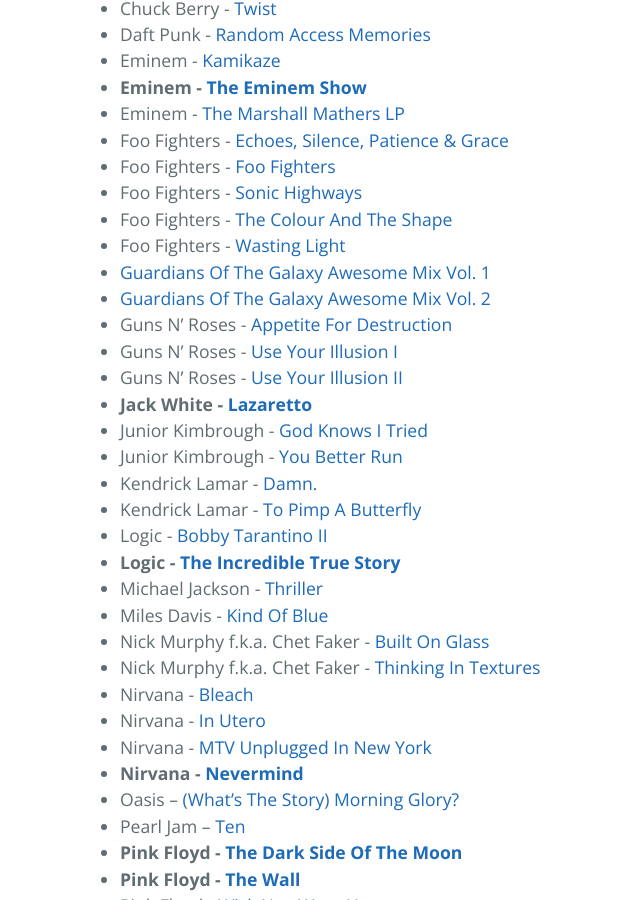
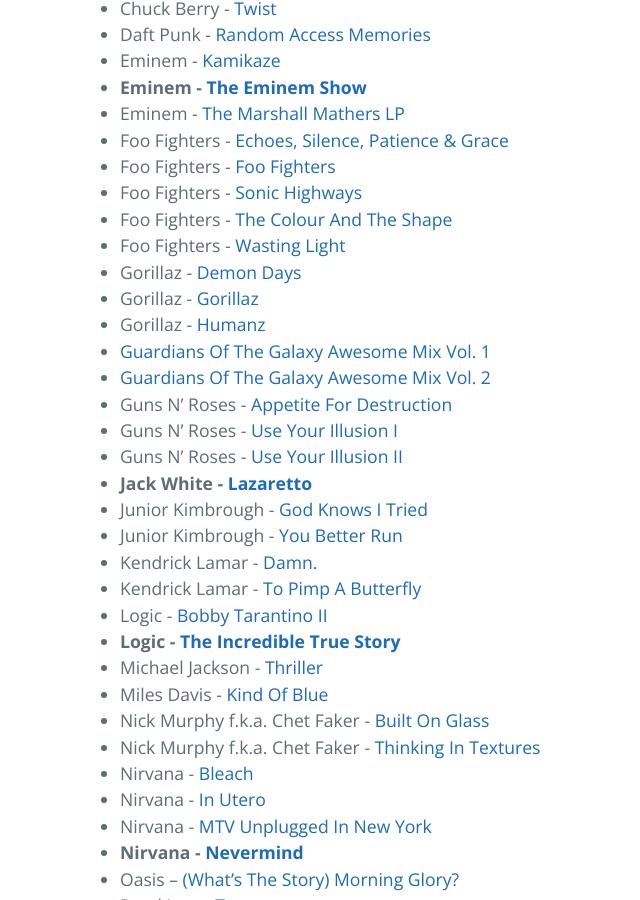
Before and after one commit to andrelago13/andrelago13.github.io, a Jekyll site: the page built from records.md, in a window 1280 px wide and 900 px high, scrolled down 1646 px. Shown: the whole window, without its empty margins (144-784 px from the left). Built offline with Jekyll 4.4.1, drawn with Linux system fonts in a browser that asks for light colours.

Commit message:
Update records.md

```diff
--- a/records.md
+++ b/records.md
@@ -59,6 +59,9 @@
 * Foo Fighters - [Sonic Highways](https://www.discogs.com/Foo-Fighters-Sonic-Highways/master/746528)
 * Foo Fighters - [The Colour And The Shape](https://www.discogs.com/Foo-Fighters-The-Colour-And-The-Shape/master/62129)
 * Foo Fighters - [Wasting Light](https://www.discogs.com/Foo-Fighters-Wasting-Light-Deluxe-Pre-Order-Package/master/326257)
+* Gorillaz - [Demon Days](https://www.discogs.com/Gorillaz-Demon-Days/master/58002)
+* Gorillaz - [Gorillaz](https://www.discogs.com/Gorillaz-Gorillaz/master/57988)
+* Gorillaz - [Humanz](https://www.discogs.com/Gorillaz-Humanz/master/1170392)
 * [Guardians Of The Galaxy Awesome Mix Vol. 1](https://www.discogs.com/Various-Guardians-Of-The-Galaxy-Awesome-Mix-Vol-1/release/6149924)
 * [Guardians Of The Galaxy Awesome Mix Vol. 2](https://www.discogs.com/Various-Guardians-Of-The-Galaxy-Vol-2-Awesome-Mix-Vol-2/master/1172509)
 * Guns N' Roses - [Appetite For Destruction](https://www.discogs.com/Guns-N-Roses-Appetite-For-Destruction/master/9467)
```
